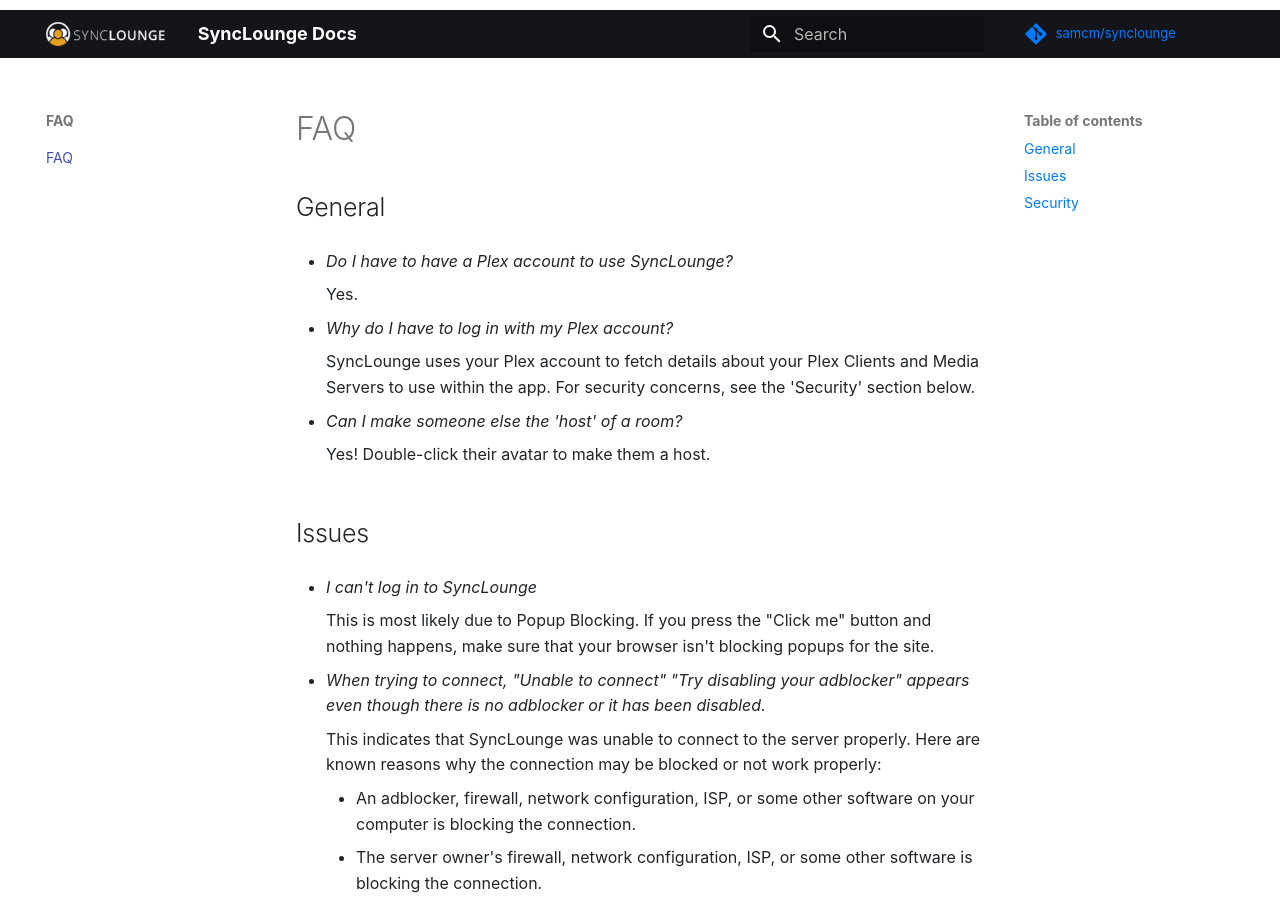
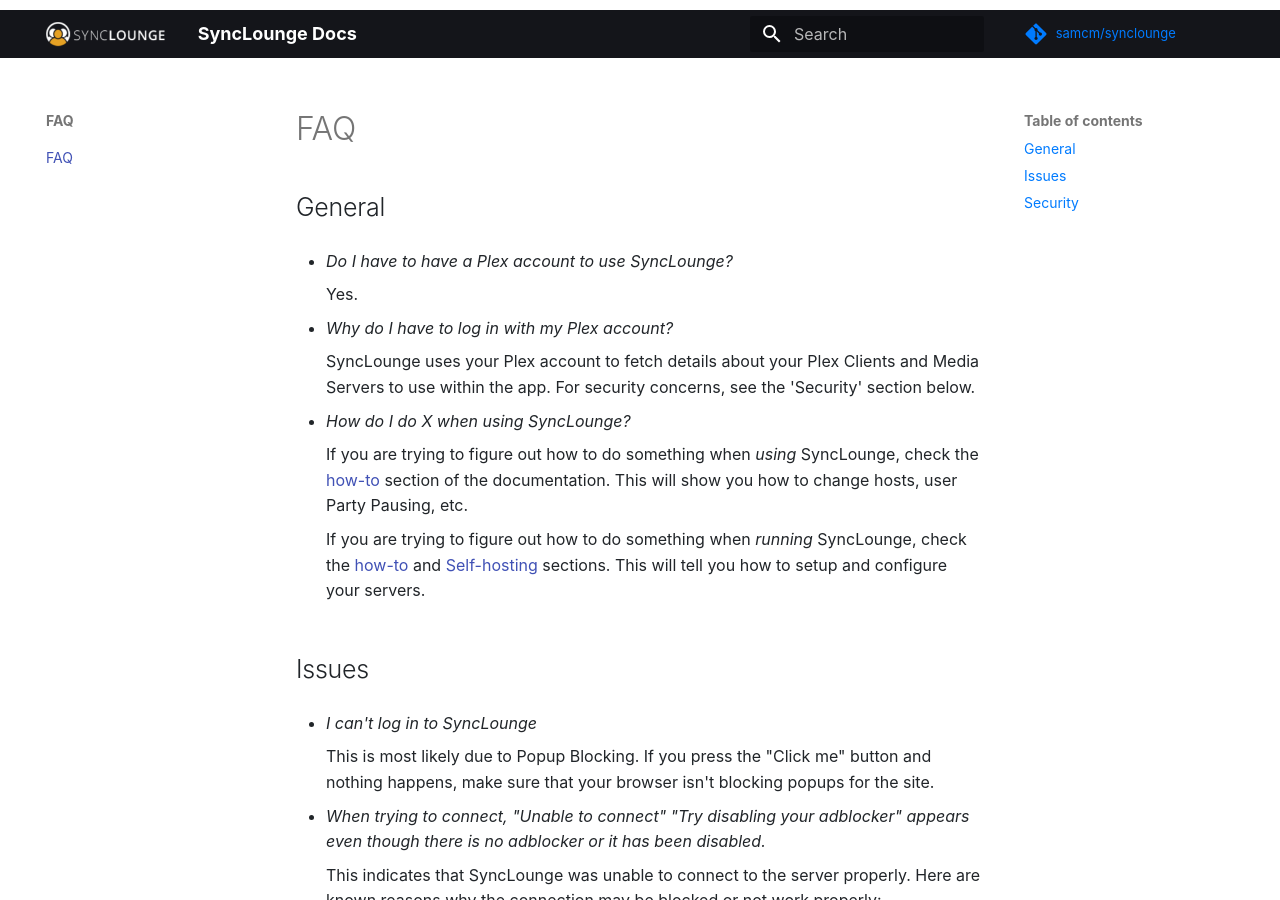
Before and after one commit to synclounge/docs.synclounge.tv, an MkDocs documentation site: the page built from docs/faq.md, in a window 1280 px wide and 900 px high. Built offline with MkDocs 1.6.1 and Material for MkDocs 9.7.7, drawn with Linux system fonts in a browser that asks for light colours; comment, search, counter and statistics services are not loaded.

Commit message:
Add How-tos and update related documentation

```diff
--- a/docs/faq.md
+++ b/docs/faq.md
@@ -13,9 +13,11 @@
 
     SyncLounge uses your Plex account to fetch details about your Plex Clients and Media Servers to use within the app. For security concerns, see the 'Security' section below.
 
-- _Can I make someone else the 'host' of a room?_
+- _How do I do X when using SyncLounge?_
 
-    Yes! Double-click their avatar to make them a host.
+    If you are trying to figure out how to do something when *using* SyncLounge, check the [how-to](/how-tos/how-tos/) section of the documentation. This will show you how to change hosts, user Party Pausing, etc.
+
+    If you are trying to figure out how to do something when *running* SyncLounge, check the [how-to](/how-tos/how-tos/) and [Self-hosting](/self-hosted/getting-started/) sections. This will tell you how to setup and configure your servers.
 
 ## Issues
 
--- a/mkdocs.yml
+++ b/mkdocs.yml
@@ -54,6 +54,10 @@
   - Docs Home: index.md
   - FAQ:
       - FAQ: faq.md
+  - How-tos:
+      - How-to Home: how-tos/how-tos.md
+      - Change the Host: how-tos/change-host.md
+      - Party Pausing: how-tos/party-pausing.md
   - Self-Hosting:
       - Getting Started: self-hosted/getting-started.md
       - Running with Docker: self-hosted/docker.md
```
Also changed, not shown: docs/contributing/documentation-guidelines.md (+6 -1 lines), docs/how-tos/change-host.md (added, +7 -0 lines), docs/how-tos/how-tos.md (added, +4 -0 lines), docs/how-tos/party-pausing.md (added, +12 -0 lines), docs/img/how-tos/change-host/ChangeHost.gif (added), docs/img/how-tos/party-pausing/PartyPausing-GuestButton.png (added), docs/img/how-tos/party-pausing/PartyPausing-HostToggle.png (added).
